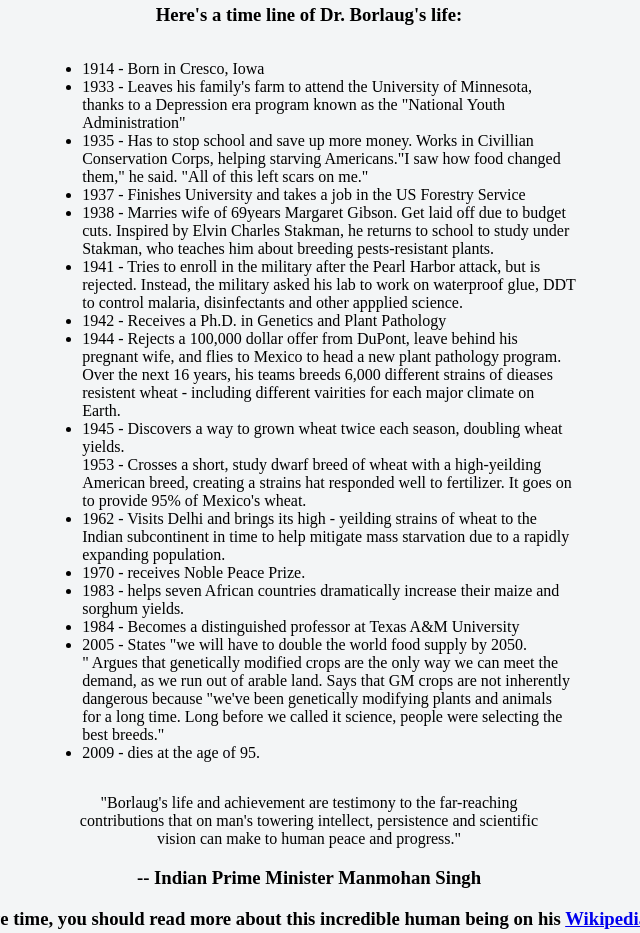
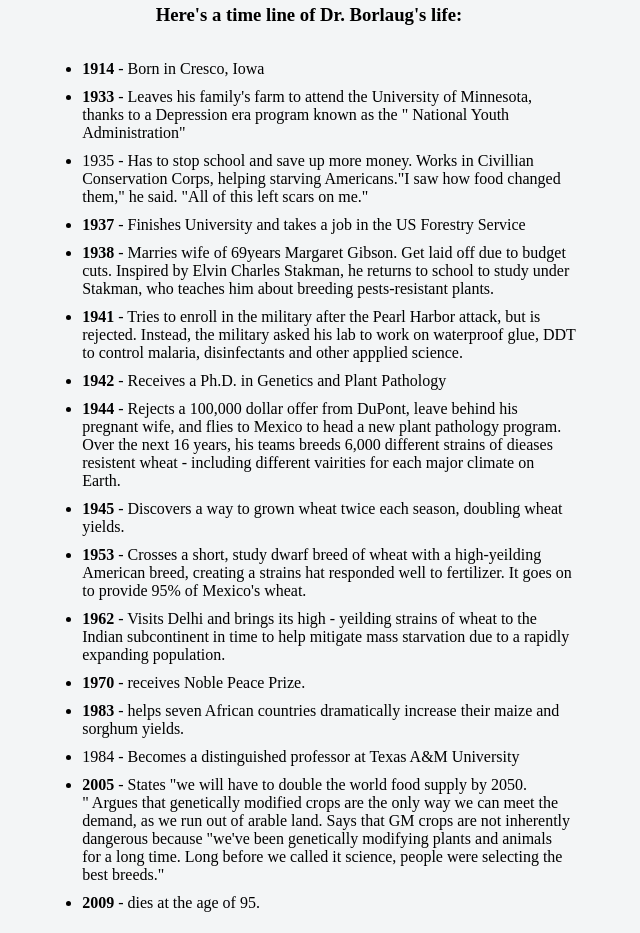
Before and after one commit to jubrilmunirat/HtmlClassWork, a plain HTML site: page ClassWork.html in a window 1280 px wide. Shown: the part 680-1613 px from the top of the page, without its empty margins (331-971 px from the left). Drawn offline with Linux system fonts and the light colour scheme.

Commit message:
putting space in-between the years

```diff
--- a/ClassWork.html
+++ b/ClassWork.html
@@ -5,6 +5,19 @@
     <meta charset="UTF-8">
     <meta name="viewport" content="width=device-width, initial-scale=1.0">
     <title> Class Practice </title>
+    <style>
+        .list {
+            text-align: left;
+            display: inline-block;
+
+            margin-bottom: 30px;
+
+        }
+
+        li {
+            margin-bottom: 10px;
+        }
+    </style>
 </head>
 
 <body bgcolor="#F3F5F6" ">
@@ -24,47 +37,52 @@
     <main style="text-align: center;">
         <h3> Here's a time line of Dr. Borlaug's life: </h3>
         <div>
-            <ul style="text-align: left; display: inline-block;">
-                <li> 1914 - Born in Cresco, Iowa</li>
-                <li> 1933 - Leaves his family's farm to attend the University of Minnesota,<br> thanks to a
+            <ul class="list">
+                <li> <b>1914</b> - Born in Cresco, Iowa</li>
+                <li> <b>1933</b> - Leaves his family's farm to attend the University of Minnesota,<br> thanks to a
                     Depression
                     era
-                    program known as the "National Youth<br> Administration"</li>
-                <li> 1935 - Has to stop school and save up more money. Works in Civillian<br> Conservation Corps,
+                    program known as the " National Youth<br> Administration"</li>
+                <li> <b></b>1935</b> - Has to stop school and save up more money. Works in Civillian<br> Conservation
+                    Corps,
                     helping
                     starving Americans."I saw how food changed<br> them," he said. "All of this
                     left
                     scars on me."</li>
-                <li>1937 - Finishes University and takes a job in the US Forestry Service</li>
-                <li> 1938 - Marries wife of 69years Margaret Gibson. Get laid off due to budget <br>cuts. Inspired by
+                <li><b>1937</b> - Finishes University and takes a job in the US Forestry Service</li>
+                <li> <b>1938</b> - Marries wife of 69years Margaret Gibson. Get laid off due to budget <br>cuts.
+                    Inspired by
                     Elvin
                     Charles Stakman, he returns to school to study under<br> Stakman, who teaches him about breeding
                     pests-resistant plants.</li>
-                <li> 1941 - Tries to enroll in the military after the Pearl Harbor attack, but is <br> rejected.
+                <li> <b>1941</b> - Tries to enroll in the military after the Pearl Harbor attack, but is <br> rejected.
                     Instead, the military asked his lab to work on waterproof glue, DDT<br> to control malaria,
                     disinfectants and other appplied science. </li>
-                <li> 1942 - Receives a Ph.D. in Genetics and Plant Pathology</li>
-                <li> 1944 - Rejects a 100,000 dollar offer from DuPont, leave behind his <br> pregnant wife, and flies
+                <li> <b>1942</b> - Receives a Ph.D. in Genetics and Plant Pathology</li>
+                <li> <b>1944</b> - Rejects a 100,000 dollar offer from DuPont, leave behind his <br> pregnant wife, and
+                    flies
                     to Mexico to head a new plant pathology program. <br> Over the next 16 years, his teams breeds 6,000
                     different strains of dieases<br> resistent wheat - including different vairities for each major
                     climate on <br>Earth. </li>
-                <li> 1945 - Discovers a way to grown wheat twice each season,
+                <li> <b>1945</b> - Discovers a way to grown wheat twice each season,
                     doubling wheat<br> yields.</li>
-                <l1> 1953 - Crosses a short, study dwarf breed of wheat with a high-yeilding<br> American breed,
+                <li> <b>1953</b> - Crosses a short, study dwarf breed of wheat with a high-yeilding<br> American breed,
                     creating a strains hat responded well to fertilizer. It goes on <br> to provide 95% of Mexico's
-                    wheat.</l1>
-                <li>1962 - Visits Delhi and brings its high - yeilding strains of wheat to the <br> Indian subcontinent
+                    wheat.</li>
+                <li> <b>1962</b> - Visits Delhi and brings its high - yeilding strains of wheat to the <br> Indian
+                    subcontinent
                     in time to help mitigate mass starvation due to a rapidly<br> expanding population.</li>
-                <li>1970 - receives Noble Peace Prize.</li>
-                <li> 1983 - helps seven African countries dramatically increase their maize and <br> sorghum yields.
+                <li> <b>1970</b> - receives Noble Peace Prize.</li>
+                <li> <b>1983</b> - helps seven African countries dramatically increase their maize and <br> sorghum
+                    yields.
                 </li>
-                <li> 1984 - Becomes a distinguished professor at Texas A&M University</li>
-                <li> 2005 - States "we will have to double the world food supply by 2050.<br>" Argues that
+                <li> <b></b>1984</b> - Becomes a distinguished professor at Texas A&M University</li>
+                <li> <b>2005</b> - States "we will have to double the world food supply by 2050.<br>" Argues that
                     genetically modified crops are the only way we can meet the<br> demand, as we run out of arable
                     land. Says that GM crops are not inherently<br> dangerous because "we've been genetically
                     modifying plants and animals<br> for a long time. Long before we called it science, people were
                     selecting the<br> best breeds."</li>
-                <li>2009 - dies at the age of 95.</li>
+                <li><b>2009</b> - dies at the age of 95.</li>
 
             </ul>
             <p> "Borlaug's life and achievement are testimony to the far-reaching <br> contributions that on man's
```
